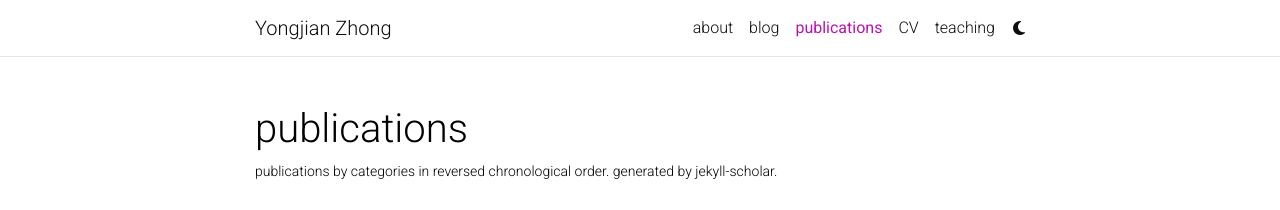
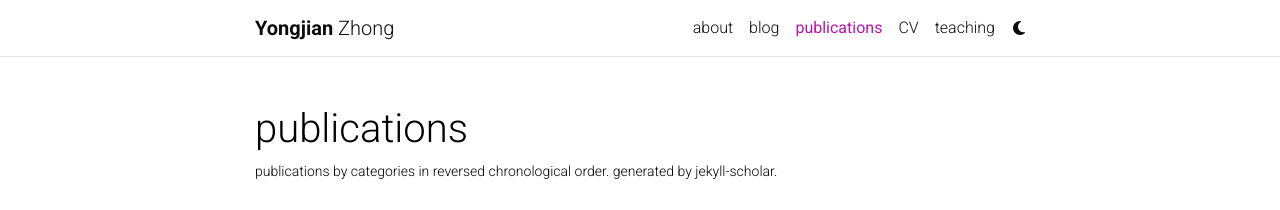
Before and after one commit to yongjian16/yongjian16.github.io, a Jekyll site: the page built from _pages/publications.md, in a window 1280 px wide. Shown: the top 210 px of the page. Built offline with Jekyll 4.4.1, drawn with Linux system fonts in a browser that asks for light colours; comment, search, counter and statistics services are not loaded; a style sheet for code colours, icons or effects is not loaded; part of the change alters nothing that is shown; grey boxes are pictures that could not be loaded.

```diff
--- a/_config.yml
+++ b/_config.yml
@@ -2,7 +2,7 @@
 # Site settings
 # -----------------------------------------------------------------------------
 
-title: Yongjian Zhong # the website title (if blank, full name will be used instead)
+title: blank # the website title (if blank, full name will be used instead)
 first_name: Yongjian
 middle_name:
 last_name: Zhong
```
